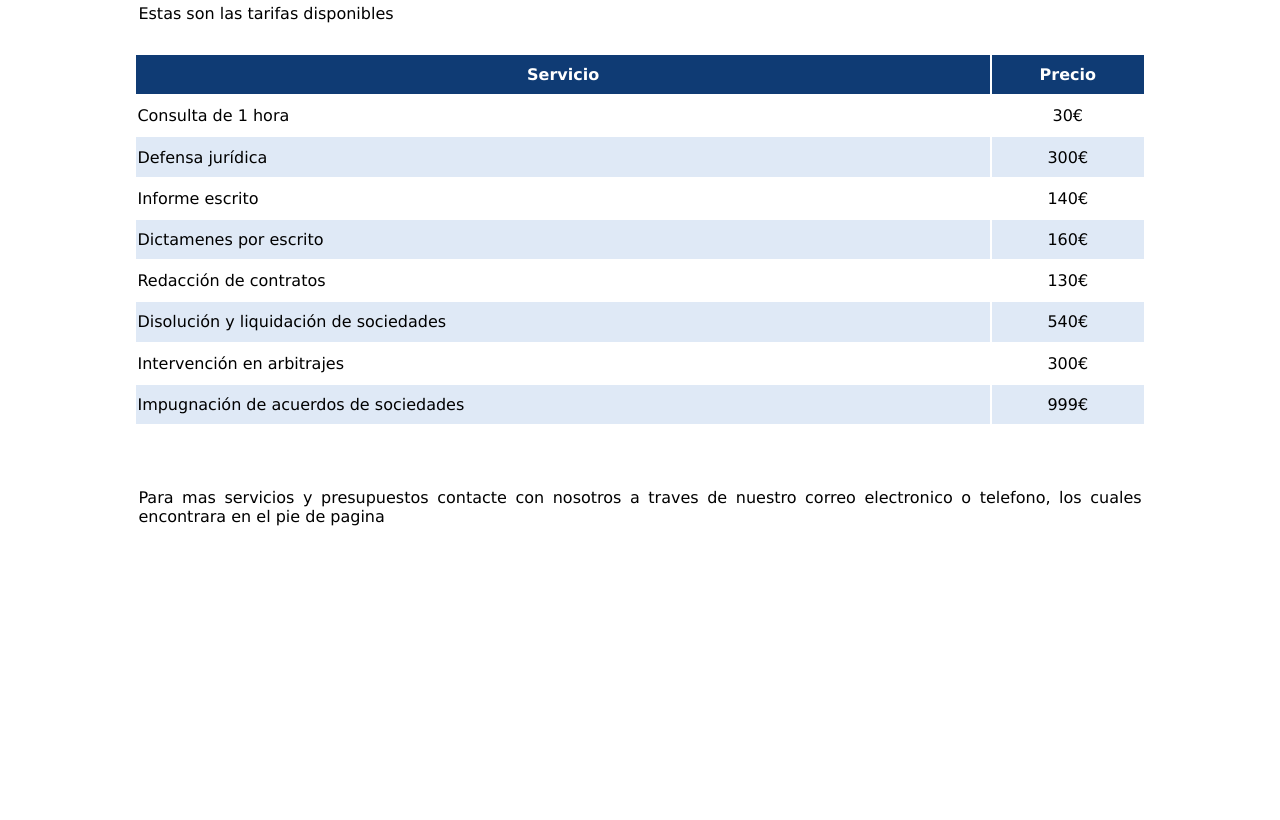
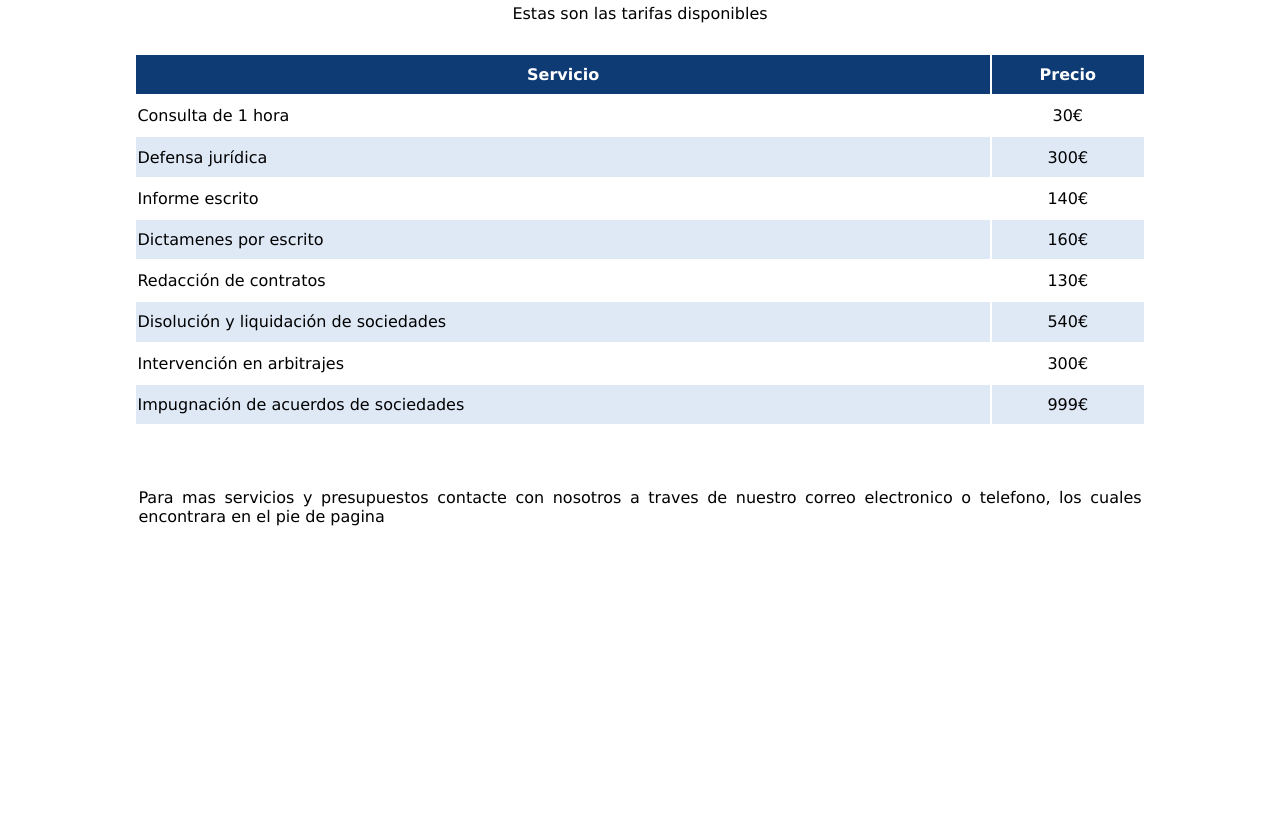
Before and after one commit to AgusUPSA/AgusUPSA.github.io, a plain HTML site: page tarifas.html in a window 1280 px wide. Shown: the part 265-1085 px from the top of the page. Drawn offline with Linux system fonts and the light colour scheme.

Commit message:
Update tarifas.html

```diff
--- a/tarifas.html
+++ b/tarifas.html
@@ -20,7 +20,7 @@
     </nav>
     <section>
         <h2>Tarifas</h2>
-        <p class="p2">Estas son las tarifas disponibles</p>
+        <p2>Estas son las tarifas disponibles</p2>
     </section>
     <div style="overflow-x:auto;">
         <table>
```
